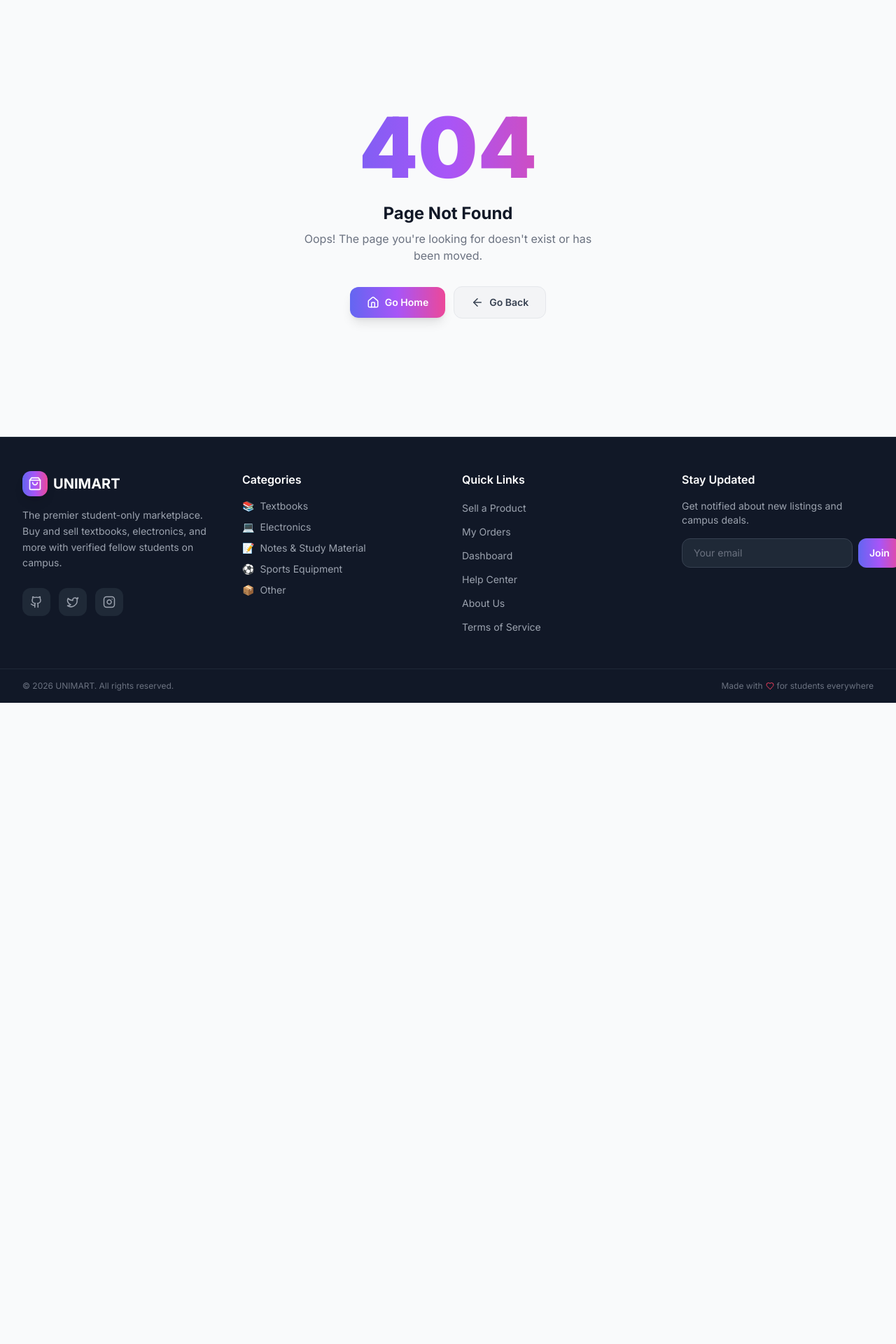
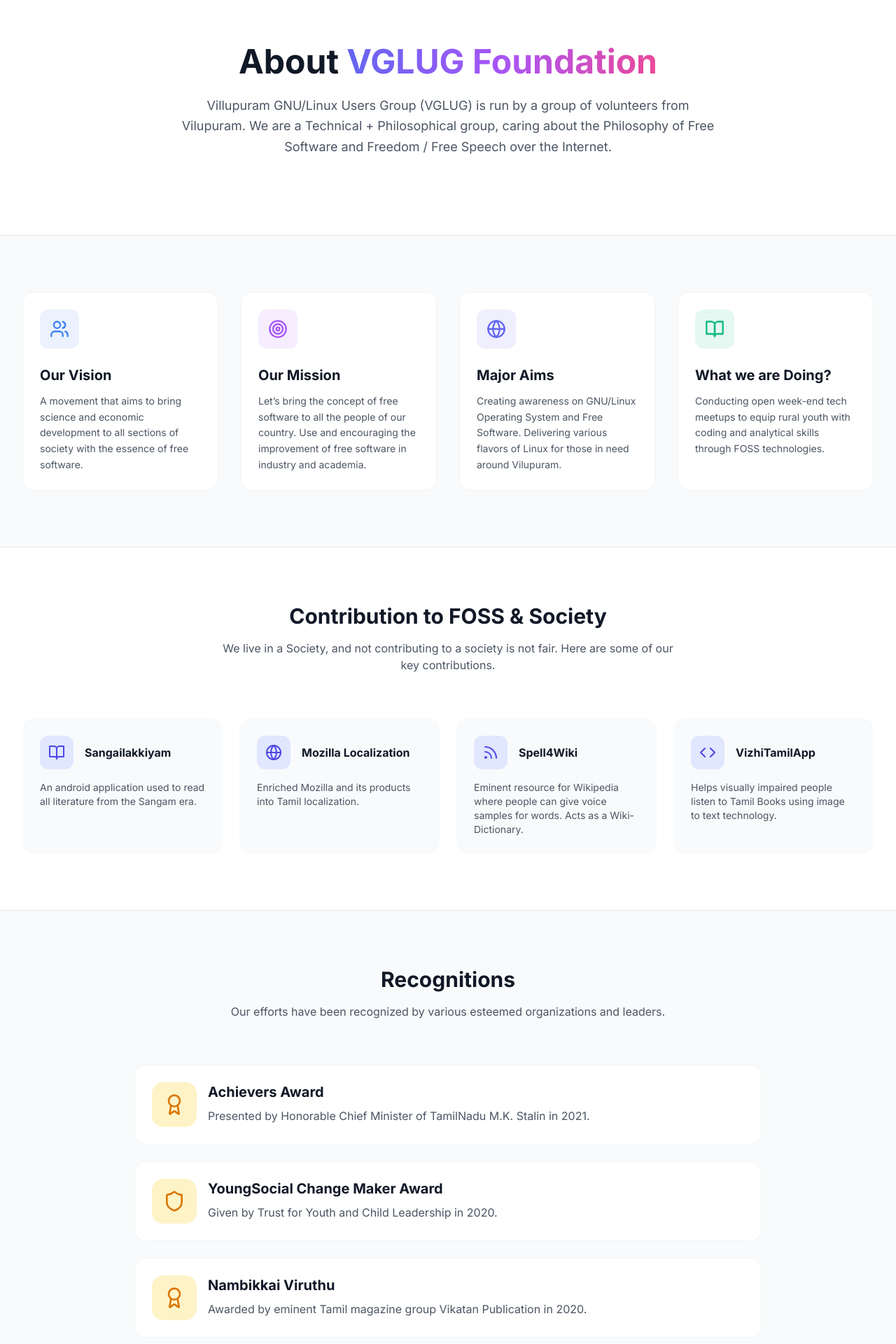
Before and after one commit to numankhan2007/project, a React (Vite) app: page /project/about in a window 1280 px wide. Shown: the part 80-2000 px from the top of the page at 70% size. Before the commit the page ends 1084 px from the top, so only its background shows below. Built offline with nearby package versions, Linux system fonts and the light colour scheme.

Commit message:
Add About Us page with VGLUG foundation details and update footer links

```diff
--- a/src/components/layout/Footer.jsx
+++ b/src/components/layout/Footer.jsx
@@ -1,8 +1,17 @@
 import { Link } from 'react-router-dom';
-import { ShoppingBag, Github, Twitter, Instagram, Heart } from 'lucide-react';
+import { ShoppingBag, Heart, Send, Mail, Youtube, Facebook, Twitter, Gitlab } from 'lucide-react';
 import { CATEGORIES } from '../../constants';
 
 export default function Footer() {
+  const vglugSocialLinks = [
+    { icon: Send, url: 'https://t.me/vpmglug', label: 'Telegram' },
+    { icon: Mail, url: 'https://www.freelists.org/list/villupuramglug', label: 'Mailing List' },
+    { icon: Youtube, url: 'https://www.youtube.com/channel/UCztecD7qSCgqcb59r0G3GHg', label: 'Youtube' },
+    { icon: Facebook, url: 'https://www.facebook.com/vpmglug/', label: 'Facebook' },
+    { icon: Twitter, url: 'http://www.twitter.com/vpmglug', label: 'Twitter' },
+    { icon: Gitlab, url: 'https://gitlab.com/villupuramglug/', label: 'Gitlab' },
+  ];
+
   return (
     <footer className="bg-gray-900 dark:bg-black text-gray-400 border-t border-gray-800">
       {/* Main Footer */}
@@ -20,14 +29,17 @@ export default function Footer() {
               The premier student-only marketplace. Buy and sell textbooks, electronics, and more with
               verified fellow students on campus.
             </p>
-            <div className="flex gap-3">
-              {[Github, Twitter, Instagram].map((Icon, i) => (
+            <div className="flex flex-wrap gap-3">
+              {vglugSocialLinks.map((social, i) => (
                 <a
                   key={i}
-                  href="#"
+                  href={social.url}
+                  target="_blank"
+                  rel="noopener noreferrer"
+                  aria-label={social.label}
                   className="w-10 h-10 rounded-xl bg-gray-800 hover:bg-gray-700 flex items-center justify-center transition-all hover:scale-110"
                 >
-                  <Icon size={18} />
+                  <social.icon size={18} />
                 </a>
               ))}
             </div>
@@ -60,7 +72,7 @@ export default function Footer() {
                 { to: '/orders', label: 'My Orders' },
                 { to: '/dashboard', label: 'Dashboard' },
                 { to: '/help', label: 'Help Center' },
-                { to: '#', label: 'About Us' },
+                { to: '/about', label: 'About Us' },
                 { to: '/terms', label: 'Terms of Service' },
               ].map((link, i) => (
                 <li key={i}>
--- /dev/null
+++ b/src/pages/AboutUs.jsx
@@ -0,0 +1,198 @@
+import React from 'react';
+import { motion } from 'framer-motion';
+import { Award, Users, Code, Globe, Shield, BookOpen, Target, Rss } from 'lucide-react';
+
+const AboutUs = () => {
+  const features = [
+    {
+      icon: Users,
+      title: 'Our Vision',
+      description: 'A movement that aims to bring science and economic development to all sections of society with the essence of free software.',
+      color: 'text-blue-500',
+      bgColor: 'bg-blue-500/10'
+    },
+    {
+      icon: Target,
+      title: 'Our Mission',
+      description: 'Let’s bring the concept of free software to all the people of our country. Use and encouraging the improvement of free software in industry and academia.',
+      color: 'text-purple-500',
+      bgColor: 'bg-purple-500/10'
+    },
+    {
+      icon: Globe,
+      title: 'Major Aims',
+      description: 'Creating awareness on GNU/Linux Operating System and Free Software. Delivering various flavors of Linux for those in need around Vilupuram.',
+      color: 'text-indigo-500',
+      bgColor: 'bg-indigo-500/10'
+    },
+    {
+      icon: BookOpen,
+      title: 'What we are Doing?',
+      description: 'Conducting open week-end tech meetups to equip rural youth with coding and analytical skills through FOSS technologies.',
+      color: 'text-emerald-500',
+      bgColor: 'bg-emerald-500/10'
+    }
+  ];
+
+  const contributions = [
+    {
+      title: 'Sangailakkiyam',
+      desc: 'An android application used to read all literature from the Sangam era.',
+      icon: BookOpen
+    },
+    {
+      title: 'Mozilla Localization',
+      desc: 'Enriched Mozilla and its products into Tamil localization.',
+      icon: Globe
+    },
+    {
+      title: 'Spell4Wiki',
+      desc: 'Eminent resource for Wikipedia where people can give voice samples for words. Acts as a Wiki-Dictionary.',
+      icon: Rss
+    },
+    {
+      title: 'VizhiTamilApp',
+      desc: 'Helps visually impaired people listen to Tamil Books using image to text technology.',
+      icon: Code
+    }
+  ];
+
+  const recognitions = [
+    {
+      title: 'Achievers Award',
+      desc: 'Presented by Honorable Chief Minister of TamilNadu M.K. Stalin in 2021.',
+      icon: Award
+    },
+    {
+      title: 'YoungSocial Change Maker Award',
+      desc: 'Given by Trust for Youth and Child Leadership in 2020.',
+      icon: Shield
+    },
+    {
+      title: 'Nambikkai Viruthu',
+      desc: 'Awarded by eminent Tamil magazine group Vikatan Publication in 2020.',
+      icon: Award
+    }
+  ];
+
+  return (
+    <div className="min-h-screen bg-gray-50 dark:bg-[#0a0a0a]">
+      {/* Hero Section */}
+      <div className="relative overflow-hidden bg-white dark:bg-gray-900 border-b border-gray-200 dark:border-gray-800">
+        <div className="absolute inset-0 bg-grid-pattern opacity-5"></div>
+        <div className="section-padding py-20 relative z-10">
+          <motion.div
+            initial={{ opacity: 0, y: 20 }}
+            animate={{ opacity: 1, y: 0 }}
+            className="text-center max-w-3xl mx-auto"
+          >
+            <h1 className="text-4xl md:text-5xl font-bold mb-6 text-gray-900 dark:text-white">
+              About <span className="gradient-text">VGLUG Foundation</span>
+            </h1>
+            <p className="text-lg text-gray-600 dark:text-gray-400 mb-8 leading-relaxed">
+              Villupuram GNU/Linux Users Group (VGLUG) is run by a group of volunteers from Vilupuram. We are a Technical + Philosophical group, caring about the Philosophy of Free Software and Freedom / Free Speech over the Internet.
+            </p>
+          </motion.div>
+        </div>
+      </div>
+
+      {/* Vision, Mission, Aims */}
+      <div className="section-padding py-20">
+        <div className="grid grid-cols-1 md:grid-cols-2 lg:grid-cols-4 gap-8">
+          {features.map((feature, index) => (
+            <motion.div
+              key={index}
+              initial={{ opacity: 0, y: 20 }}
+              whileInView={{ opacity: 1, y: 0 }}
+              viewport={{ once: true }}
+              transition={{ delay: index * 0.1 }}
+              className="bg-white dark:bg-gray-800/50 rounded-2xl p-6 border border-gray-100 dark:border-gray-700/50 hover:shadow-xl hover:border-indigo-500/30 transition-all group"
+            >
+              <div className={`w-14 h-14 rounded-xl ${feature.bgColor} ${feature.color} flex items-center justify-center mb-6 group-hover:scale-110 transition-transform`}>
+                <feature.icon size={28} />
+              </div>
+              <h3 className="text-xl font-bold mb-3 text-gray-900 dark:text-white">
+                {feature.title}
+              </h3>
+              <p className="text-gray-600 dark:text-gray-400 text-sm leading-relaxed">
+                {feature.description}
+              </p>
+            </motion.div>
+          ))}
+        </div>
+      </div>
+
+      {/* Contributions */}
+      <div className="bg-white dark:bg-gray-900 py-20 border-y border-gray-200 dark:border-gray-800">
+        <div className="section-padding">
+          <div className="text-center mb-16">
+            <h2 className="text-3xl font-bold mb-4 text-gray-900 dark:text-white">Contribution to FOSS & Society</h2>
+            <p className="text-gray-600 dark:text-gray-400 max-w-2xl mx-auto">
+              We live in a Society, and not contributing to a society is not fair. Here are some of our key contributions.
+            </p>
+          </div>
+
+          <div className="grid grid-cols-1 md:grid-cols-2 lg:grid-cols-4 gap-6">
+            {contributions.map((comp, i) => (
+              <motion.div
+                key={i}
+                initial={{ opacity: 0, scale: 0.95 }}
+                whileInView={{ opacity: 1, scale: 1 }}
+                viewport={{ once: true }}
+                transition={{ delay: i * 0.1 }}
+                className="bg-gray-50 dark:bg-gray-800/50 p-6 rounded-2xl hover:bg-white dark:hover:bg-gray-800 hover:shadow-lg transition-all border border-transparent hover:border-gray-200 dark:hover:border-gray-700"
+              >
+                <div className="flex items-center gap-4 mb-4">
+                  <div className="p-3 bg-indigo-100 dark:bg-indigo-500/20 text-indigo-600 dark:text-indigo-400 rounded-xl">
+                    <comp.icon size={24} />
+                  </div>
+                  <h3 className="font-bold text-gray-900 dark:text-white">{comp.title}</h3>
+                </div>
+                <p className="text-sm text-gray-600 dark:text-gray-400">{comp.desc}</p>
+              </motion.div>
+            ))}
+          </div>
+        </div>
+      </div>
+
+      {/* Recognitions */}
+      <div className="section-padding py-20">
+        <div className="max-w-4xl mx-auto">
+          <div className="text-center mb-16">
+            <h2 className="text-3xl font-bold mb-4 text-gray-900 dark:text-white">Recognitions</h2>
+            <p className="text-gray-600 dark:text-gray-400">
+              Our efforts have been recognized by various esteemed organizations and leaders.
+            </p>
+          </div>
+
+          <div className="space-y-6">
+            {recognitions.map((item, i) => (
+              <motion.div
+                key={i}
+                initial={{ opacity: 0, x: -20 }}
+                whileInView={{ opacity: 1, x: 0 }}
+                viewport={{ once: true }}
+                transition={{ delay: i * 0.1 }}
+                className="flex items-start gap-4 p-6 bg-white dark:bg-gray-800/50 rounded-2xl border border-gray-100 dark:border-gray-700/50 hover:border-amber-500/30 transition-colors"
+              >
+                <div className="p-4 bg-amber-100 dark:bg-amber-500/10 text-amber-600 dark:text-amber-500 rounded-2xl shrink-0">
+                  <item.icon size={32} />
+                </div>
+                <div>
+                  <h3 className="text-xl font-bold text-gray-900 dark:text-white mb-2">
+                    {item.title}
+                  </h3>
+                  <p className="text-gray-600 dark:text-gray-400">
+                    {item.desc}
+                  </p>
+                </div>
+              </motion.div>
+            ))}
+          </div>
+        </div>
+      </div>
+    </div>
+  );
+};
+
+export default AboutUs;
--- a/src/routes/AppRoutes.jsx
+++ b/src/routes/AppRoutes.jsx
@@ -13,6 +13,7 @@ import SellProduct from '../pages/SellProduct';
 import HelpCenter from '../pages/HelpCenter';
 import TermsAndConditions from '../pages/TermsAndConditions';
 import NotFound from '../pages/NotFound';
+import AboutUs from '../pages/AboutUs';
 
 export default function AppRoutes() {
   return (
@@ -21,6 +22,7 @@ export default function AppRoutes() {
       <Route path="/login" element={<Login />} />
       <Route path="/register" element={<Register />} />
       <Route path="/terms" element={<TermsAndConditions />} />
+      <Route path="/about" element={<AboutUs />} />
 
       {/* Protected Routes */}
       <Route
```
